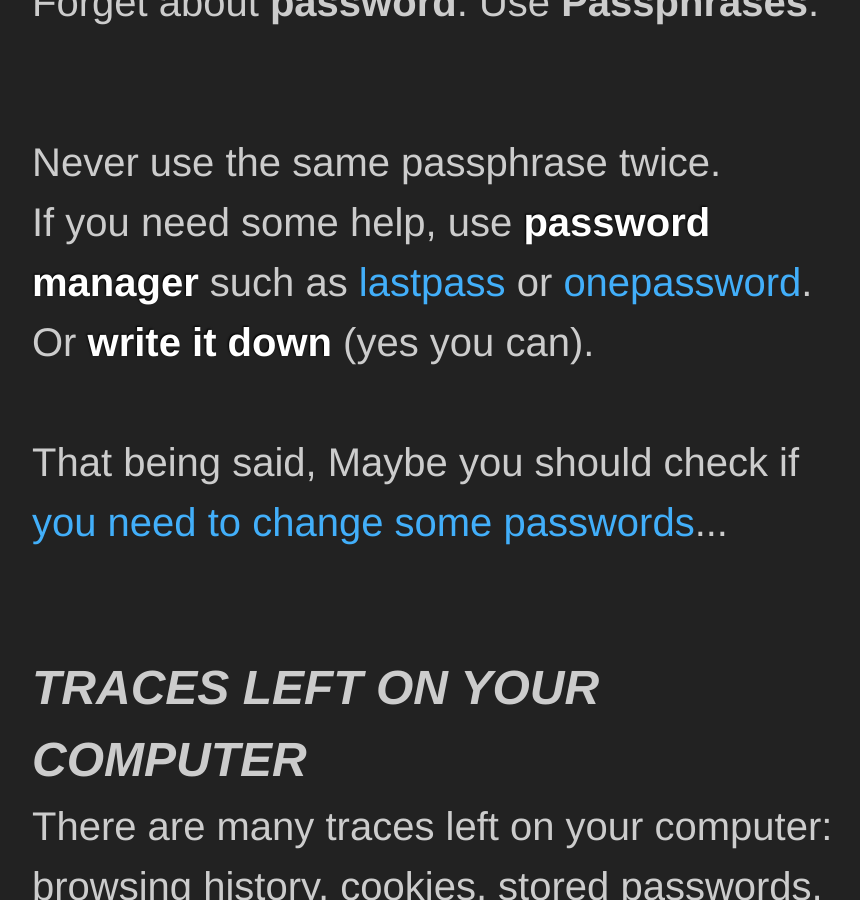
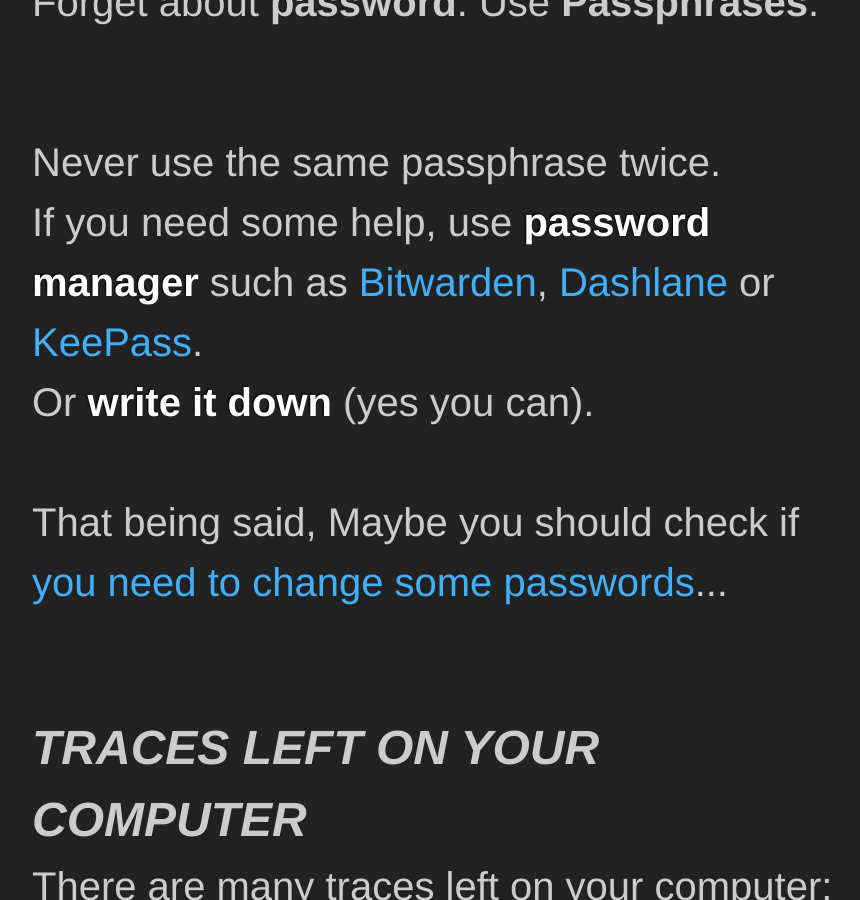
Before and after one commit to Nothing2Hide/slides, a Jekyll site: the page built from en-conference-secu-intro.html, in a window 1280 px wide and 900 px high, scrolled down 4528 px. Shown: the whole window, without its empty margins (198-1058 px from the left). Built offline with Jekyll 4.4.1, drawn with Linux system fonts in a browser that asks for light colours.

Commit message:
Remove the infamous lastpass from the keepass manager list

```diff
--- a/atelier-bases.html
+++ b/atelier-bases.html
@@ -99,7 +99,7 @@
             <li>Plus votre phrase de passe comporte de caractère, plus elle sera difficile à craquer</li>
             <li>Évitez les titres de films, de romans ou toute information personnelle facile à deviner</li>
             <li class="fragment"><strong>Utilisez une phrase différente par service</strong></li>
-            <li class="fragment">Aidez-vous de gestionnaires de mot de passe : <a href="https://lastpass.com/">LastPass</a>, <a href="https://bitwarden.com/">Bitwarden</a>, <a href="https://www.dashlane.com/">Dashlane</a> ou <a href="http://keepass.info/">KeePass</a></li>
+            <li class="fragment">Aidez-vous de gestionnaires de mot de passe : <a href="https://bitwarden.com/">Bitwarden</a>, <a href="https://www.dashlane.com/">Dashlane</a> ou <a href="http://keepass.info/">KeePass</a></li>
         </ul>
     </section>
 
--- a/conference-secu-intro.html
+++ b/conference-secu-intro.html
@@ -137,7 +137,7 @@
 <div id="passwordmanagers" class="step" data-x="-3900" data-y="4500" data-z="00" data-rotate="90" data-scale="1">
   <ul>
       <li>N'utilisez <strong>jamais le même mot de passe </strong>deux fois</li>
-      <li>Si vous avez besoin d'aide, utilisez un <strong>password manager</strong> : <a href="https://lastpass.com/">lastpass</a>, <a href="https://bitwarden.com/">Bitwarden</a>, <a href="http://keepass.info/">KeePass</a></li>
+      <li>Si vous avez besoin d'aide, utilisez un <strong>password manager</strong> : <a href="https://bitwarden.com/">Bitwarden</a>, <a href="https://www.dashlane.com/">Dashlane</a> ou <a href="http://keepass.info/">KeePass</a></li>
   </ul>
 </div>
 
--- a/en-conference-secu-intro.html
+++ b/en-conference-secu-intro.html
@@ -117,7 +117,7 @@
 
 
     <div id="passwordmanagers" class="step" data-x="-3900" data-y="4500" data-z="-500" data-rotate="90" data-scale="1">
-    <p>Never use the same passphrase twice.<br/> If you need some help, use <strong>password manager</strong> such as <a href="https://lastpass.com/">lastpass</a> or <a href="https://agilebits.com/onepassword">onepassword</a>.<br>Or <strong>write it  down</strong> (yes you can).</p>
+    <p>Never use the same passphrase twice.<br/> If you need some help, use <strong>password manager</strong> such as <a href="https://bitwarden.com/">Bitwarden</a>, <a href="https://www.dashlane.com/">Dashlane</a> or <a href="http://keepass.info/">KeePass</a>.<br>Or <strong>write it  down</strong> (yes you can).</p>
 <p><br>That being said, Maybe you should check if <a href="https://haveibeenpwned.com/">you need to change some passwords</a>...</p>
     </div>
 
```
